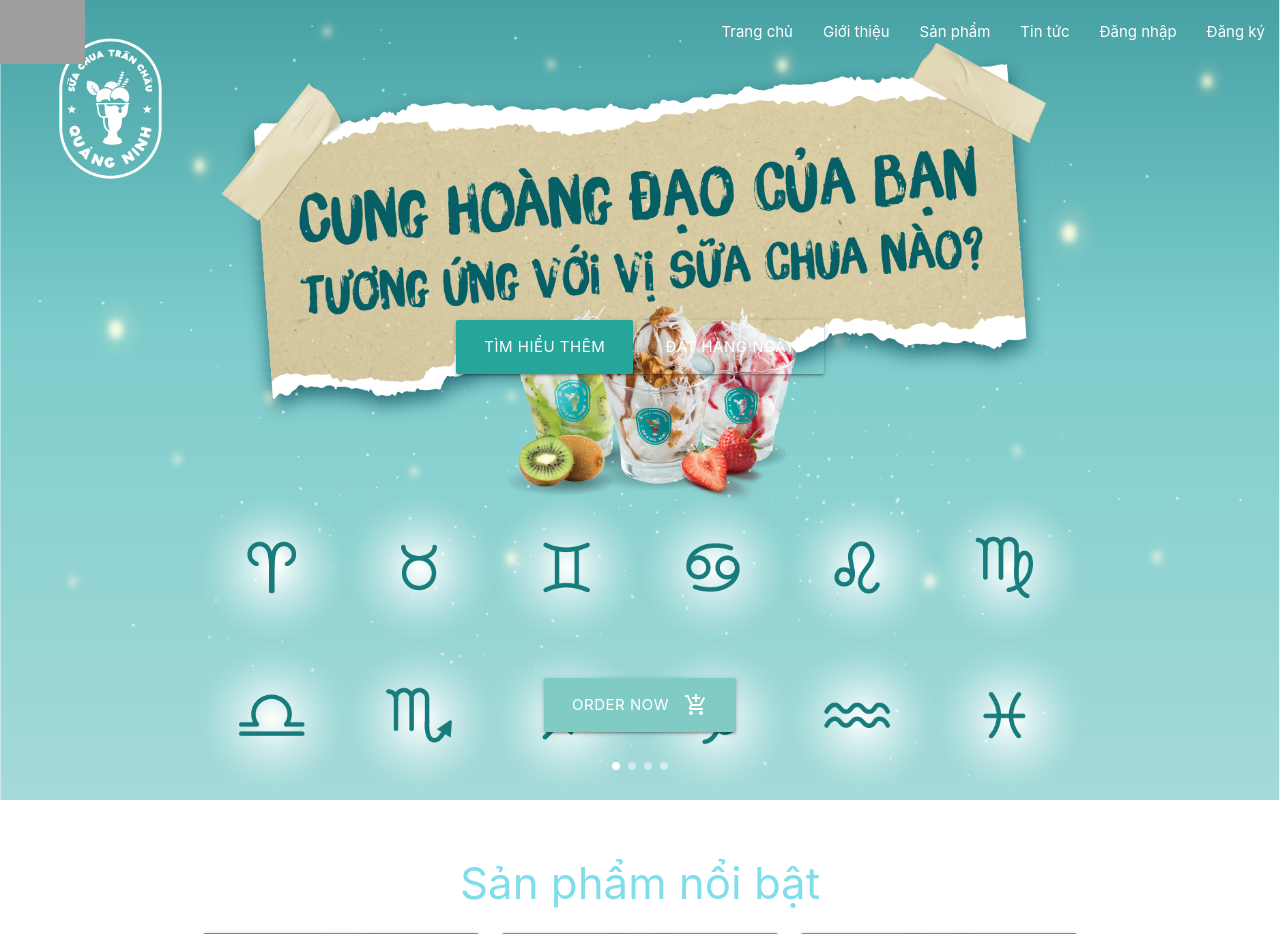
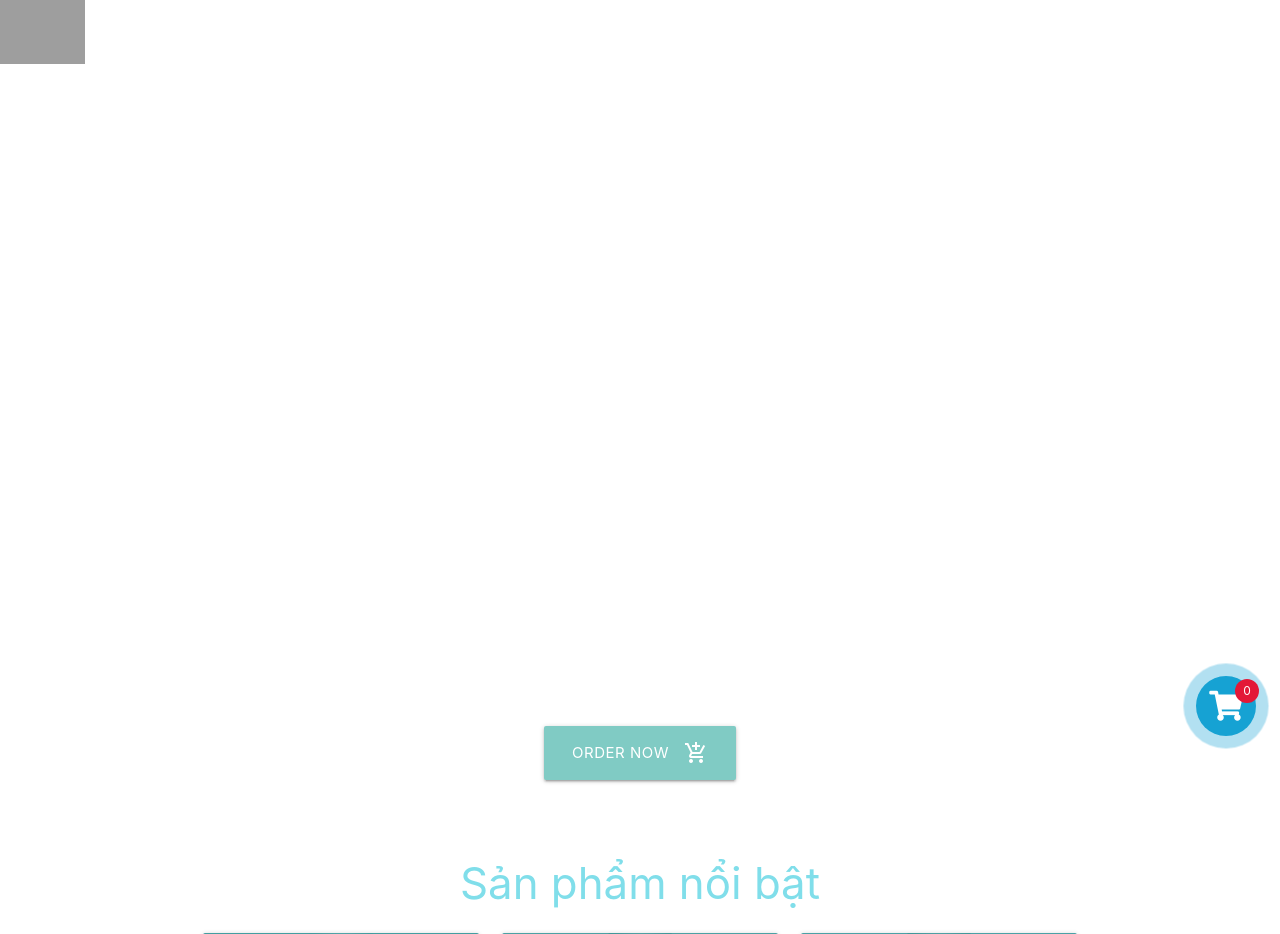
Before and after one commit to hieupt71099/project-2, a Flask app: page / in a window 1280 px wide; the page is wider, and only the part inside the window is pictured. Shown: the top 934 px of that part. Run offline with Flask 2, Linux system fonts and the light colour scheme; parts of the project's set-up code (start-up, migrations or seed data) failed here and were passed over; grey boxes are pictures that could not be loaded.

Commit message:
add cart

```diff
--- /dev/null
+++ b/static/css/cart.css
@@ -0,0 +1,231 @@
+.quick-call {
+    position: fixed;
+    right: 3vh;
+    bottom: 8vh;
+    z-index: 99;
+}
+
+.quick-call a i {
+    background: #16a2d3;
+    padding: 10px;
+    color: #fff;
+    font-size: 30px;
+    border-radius: 50%;
+    width: 60px;
+    height: 60px;
+    text-align: center;
+    line-height: 40px;
+}
+
+.quick-call a i:after {
+    background: #16a2d354;
+    width: 60px;
+    height: 60px;
+    position: absolute;
+    padding: 20px;
+    border-radius: 50%;
+    top: 0;
+    left: 0;
+    content: "";
+    z-index: -1;
+    animation: animate-bgr-red 2.5s infinite ease-in-out;
+}
+
+.count {
+    position: absolute;
+    background: #e31837;
+    width: 24px;
+    height: 24px;
+    border-radius: 50%;
+    display: flex;
+    justify-content: center;
+    align-items: center;
+    font-size: .8rem;
+    color: #fff;
+    top: 5%;
+    left: 65%;
+}
+
+.cart {
+    position: fixed;
+    right: 1vh;
+    bottom: 15vh;
+    z-index: 100;
+}
+
+.cart-anim-in {
+    animation-duration: 300ms;
+    animation-name: fb_bounce_in_v2;
+    transition-timing-function: ease-in;
+}
+
+.cart-anim-out {
+    animation-duration: 300ms;
+    animation-name: fb_bounce_out_v2;
+    transition-timing-function: ease-out;
+}
+
+.d-none {
+    display: none;
+}
+
+@keyframes animate-bgr-red {
+    0% {
+        transform: scale(1);
+    }
+    50% {
+        transform: scale(1.5);
+    }
+    100% {
+        transform: scale(1);
+    }
+}
+
+@keyframes fb_bounce_in_v2 {
+    0% {
+        opacity: 0;
+        transform: scale(0, 0);
+        transform-origin: bottom right;
+    }
+    25% {
+        opacity: 0.5;
+        transform: scale(0.5, 0.5);
+        transform-origin: bottom right;
+    }
+    50% {
+        opacity: 0.5;
+        transform: scale(1.03, 1.03);
+        transform-origin: bottom right;
+    }
+    100% {
+        opacity: 1;
+        transform: scale(1, 1);
+        transform-origin: bottom right;
+    }
+}
+@keyframes fb_bounce_out_v2 {
+    0% {
+        opacity: 1;
+        transform: scale(1, 1);
+        transform-origin: bottom right;
+    }
+    100% {
+        opacity: 0;
+        transform: scale(0, 0);
+        transform-origin: bottom right;
+    }
+}
+
+.cart-header {
+    font-weight: bold;
+    font-size: 1.25em;
+    color: #333;
+}
+
+.cart-column {
+    display: flex;
+    align-items: center;
+    border-bottom: 1px solid black;
+    margin-right: 1.5em;
+    padding-bottom: 10px;
+    margin-top: 10px;
+}
+
+.cart-row {
+    display: flex;
+}
+
+.cart-item {
+    width: 55%;
+}
+
+.cart-price {
+    width: 20%;
+    font-size: 1.2em;
+    color: #333;
+}
+
+.cart-quantity {
+    width: 25%;
+}
+
+.cart-item-title {
+    color: #333;
+    margin-left: .5em;
+    font-size: 1.2em;
+}
+
+.cart-item-image {
+    width: 75px;
+    height: auto;
+    border-radius: 10px;
+}
+
+.cart-items {
+    height: 350px;
+    overflow-y: scroll;
+}
+
+.btn-danger {
+    color: white;
+    background-color: #EB5757;
+    border: none;
+    border-radius: .3em;
+    font-weight: bold;
+}
+
+.btn-danger:hover {
+    background-color: #CC4C4C;
+}
+
+.cart-quantity-input {
+    height: 34px;
+    width: 50px;
+    border-radius: 5px;
+    border: 1px solid #56CCF2;
+    background-color: #eee;
+    color: #333;
+    padding: 0;
+    text-align: center;
+    font-size: 1.2em;
+    margin-right: 15px!important;
+}
+
+.cart-total {
+    border-top: 1px solid black;
+    text-align: end;
+    margin-top: 10px;
+    margin-right: 10px;
+}
+
+.cart-total-title {
+    font-weight: bold;
+    font-size: 1.5em;
+    color: black;
+    margin-right: 20px;
+}
+
+.cart-total-price {
+    color: #333;
+    font-size: 1.1em;
+}
+
+.btn-purchase {
+    display: block;
+    font-size: 1.75em;
+}
+
+#minimize-btn {
+    display: inline-flex;
+    width: 40px;
+    height: 40px;
+    justify-content: center;
+    align-items: center;
+    border-radius: 50%;
+    background-color: rgba(0, 0, 0, 0.05);
+    cursor: pointer;
+}
+
+#minimize-btn:hover{
+    background-color: rgba(0, 0, 0, 0.1);
+}
--- /dev/null
+++ b/static/script/cart.js
@@ -0,0 +1,130 @@
+var isCartOpen = false
+
+$(document).ready(function () {
+    $('#cart-toggle').click(function () {
+        isCartOpen = !isCartOpen
+        if (isCartOpen) {
+            $('#menu-cart').removeClass('cart-anim-out d-none').addClass('cart-anim-in')
+        } else {
+            $('#menu-cart').removeClass('cart-anim-in').addClass('cart-anim-out')
+            setTimeout(() => {
+                $('#menu-cart').addClass('d-none')
+            }, 300);
+        }
+    })
+    $('#minimize-btn').click(function () {
+        isCartOpen = false
+        $('#menu-cart').removeClass('cart-anim-in').addClass('cart-anim-out')
+        setTimeout(() => {
+            $('#menu-cart').addClass('d-none')
+        }, 300);
+    })
+})
+
+if (document.readyState == 'loading') {
+    document.addEventListener('DOMContentLoaded', ready)
+} else {
+    ready()
+}
+
+function ready() {
+    var removeCartItemButtons = document.getElementsByClassName('btn-danger')
+    for (var i = 0; i < removeCartItemButtons.length; i++) {
+        var button = removeCartItemButtons[i]
+        button.addEventListener('click', removeCartItem)
+    }
+
+    var quantityInputs = document.getElementsByClassName('cart-quantity-input')
+    for (var i = 0; i < quantityInputs.length; i++) {
+        var input = quantityInputs[i]
+        input.addEventListener('change', quantityChanged)
+    }
+
+    var addToCartButtons = document.getElementsByClassName('shop-item-button')
+    for (var i = 0; i < addToCartButtons.length; i++) {
+        var button = addToCartButtons[i]
+        button.addEventListener('click', addToCartClicked)
+    }
+
+    document.getElementsByClassName('btn-purchase')[0].addEventListener('click', purchaseClicked)
+}
+
+function purchaseClicked() {
+    alert('Cảm ơn bạn đã thanh toán!')
+    var cartItems = document.getElementsByClassName('cart-items')[0]
+    while (cartItems.hasChildNodes()) {
+        cartItems.removeChild(cartItems.firstChild)
+    }
+    updateCartTotal()
+}
+
+function removeCartItem(event) {
+    var buttonClicked = event.target
+    if(buttonClicked.tagName.toLowerCase() === "button") buttonClicked.parentElement.parentElement.remove()
+    else buttonClicked.parentElement.parentElement.parentElement.remove()
+    updateCartTotal()
+}
+
+function quantityChanged(event) {
+    var input = event.target
+    if (isNaN(input.value) || input.value <= 0) {
+        input.value = 1
+    }
+    updateCartTotal()
+}
+
+function addToCartClicked(event) {
+    var button = event.target
+    var shopItem = button.parentElement.parentElement.parentElement
+    var title = shopItem.getElementsByClassName('shop-item-title')[0].innerText.replace("more_vert", "").trim()
+    var price = shopItem.getElementsByClassName('shop-item-price')[0].innerText
+    var imageSrc = shopItem.getElementsByClassName('shop-item-image')[0].src
+    addItemToCart(title, price, imageSrc)
+    updateCartTotal()
+}
+
+function addItemToCart(title, price, imageSrc) {
+    var cartRow = document.createElement('div')
+    cartRow.classList.add('cart-row')
+    var cartItems = document.getElementsByClassName('cart-items')[0]
+    var cartItemNames = cartItems.getElementsByClassName('cart-item-title')
+    for (var i = 0; i < cartItemNames.length; i++) {
+        if (cartItemNames[i].innerText == title) {
+            alert('Sản phẩm đã được thêm vào giỏ hàng')
+            return
+        }
+    }
+    var cartRowContents = `
+        <div class="cart-item cart-column">
+            <img class="cart-item-image" src="${imageSrc}" width="100" height="100">
+            <span class="cart-item-title">${title}</span>
+        </div>
+        <span class="cart-price cart-column">${price}</span>
+        <div class="cart-quantity cart-column">
+            <input class="cart-quantity-input" type="number" value="1">
+            <button class="btn btn-danger" type="button"><i class="far fa-trash-alt"></i></button>
+        </div>`
+    cartRow.innerHTML = cartRowContents
+    cartItems.append(cartRow)
+    cartRow.getElementsByClassName('btn-danger')[0].addEventListener('click', removeCartItem)
+    cartRow.getElementsByClassName('cart-quantity-input')[0].addEventListener('change', quantityChanged)
+}
+
+function updateCartTotal() {
+    var cartItemContainer = document.getElementsByClassName('cart-items')[0]
+    var cartRows = cartItemContainer.getElementsByClassName('cart-row')
+    var total = 0
+    var totalQuantity = 0
+    for (var i = 0; i < cartRows.length; i++) {
+        var cartRow = cartRows[i]
+        var priceElement = cartRow.getElementsByClassName('cart-price')[0]
+        var quantityElement = cartRow.getElementsByClassName('cart-quantity-input')[0]
+        var price = parseFloat(priceElement.innerText.replace('đ', ''))
+        var quantity = quantityElement.value
+        totalQuantity = totalQuantity + parseInt(quantity)
+        total = total + (price * quantity)
+    }
+    total = Math.round(total * 100) / 100
+    document.getElementsByClassName('cart-total-price')[0].innerText = total + 'đ'
+    document.getElementsByClassName('count')[0].innerText = totalQuantity
+}
--- /dev/null
+++ b/templates/cart.html
@@ -0,0 +1,41 @@
+<div class="quick-call">
+    <a id="cart-toggle" href="#!">
+        <div style="position: relative;">
+            <i class="fas fa-shopping-cart"></i>
+            <span class="count">0</span>
+        </div>
+    </a>
+</div>
+<div class="cart">
+    <div id="menu-cart" class="card d-none">
+        <div class="card-content ">
+            <span class="card-title">
+                <strong>Giỏ hàng</strong>
+                <div id="minimize-btn" class="right">
+                    <svg width="24" height="24" viewBox="0 0 24 24" fill="none">
+                        <path fill-rule="evenodd" clip-rule="evenodd"
+                            d="M18.3334 13H5.66675C5.11441 13 4.66675 12.5523 4.66675 12C4.66675 11.4477 5.11441 11 5.66675 11H18.3334C18.8857 11 19.3334 11.4477 19.3334 12C19.3334 12.5523 18.8857 13 18.3334 13Z"
+                            fill="black"></path>
+                    </svg>
+                </div>
+            </span>
+            <section class="content-section" style="min-width: 600px;">
+                <div class="cart-row">
+                    <span class="cart-item cart-header cart-column">Sản phẩm</span>
+                    <span class="cart-price cart-header cart-column">Giá</span>
+                    <span class="cart-quantity cart-header cart-column">Số lượng</span>
+                </div>
+                <div class="cart-items">
+                    <!-- sp -->
+                </div>
+                <div class="cart-total">
+                    <strong class="cart-total-title">Tổng Tiền</strong>
+                    <span class="cart-total-price">0đ</span>
+                </div>
+            </section>
+        </div>
+        <div class="card-action">
+            <button class="btn btn-primary btn-purchase right" type="button">Thanh toán</button>
+        </div>
+    </div>
+</div>
--- a/templates/gioithieu.html
+++ b/templates/gioithieu.html
@@ -111,6 +111,7 @@
     </div>
 
 
+    {% include 'cart.html' %}
     {% include 'homepage/footer.html' %}
 </body>
 
--- a/templates/index.html
+++ b/templates/index.html
@@ -11,9 +11,10 @@
 <body>
     {% include '/homepage/navbar.html' %}
     {% include'/homepage/carousel.html' %}
-    {% include'/homepage/product.html' %}}
-    {% include'/homepage/news.html' %}}
-    {% include'/homepage/brand.html' %}}
+    {% include'/homepage/product.html' %}
+    {% include'/homepage/news.html' %}
+    {% include'/homepage/brand.html' %}
+    {% include'cart.html' %}
 
 
 
--- a/templates/meta-data.html
+++ b/templates/meta-data.html
@@ -13,6 +13,11 @@
 
 <link rel="stylesheet" href="../static/css/style.css">
 <link rel="stylesheet" href="../static/css/product.css">
+<link rel="stylesheet" href="../static/css/cart.css">
 <link href="https://fonts.googleapis.com/icon?family=Material+Icons" rel="stylesheet">
 
-<script src="../static/script/index.js"></script>
+<!-- font awesome -->
+<link rel="stylesheet" href="https://use.fontawesome.com/releases/v5.7.0/css/all.css">
+
+<script src="../static/script/index.js" async></script>
+<script src="../static/script/cart.js" async></script>
--- a/templates/tintuc.html
+++ b/templates/tintuc.html
@@ -229,7 +229,7 @@
 
 
 
-
+  {% include'cart.html' %}
 
 
   {% include '/homepage/footer.html' %}
```
Also changed, not shown: templates/product.html (+10 -10 lines).
